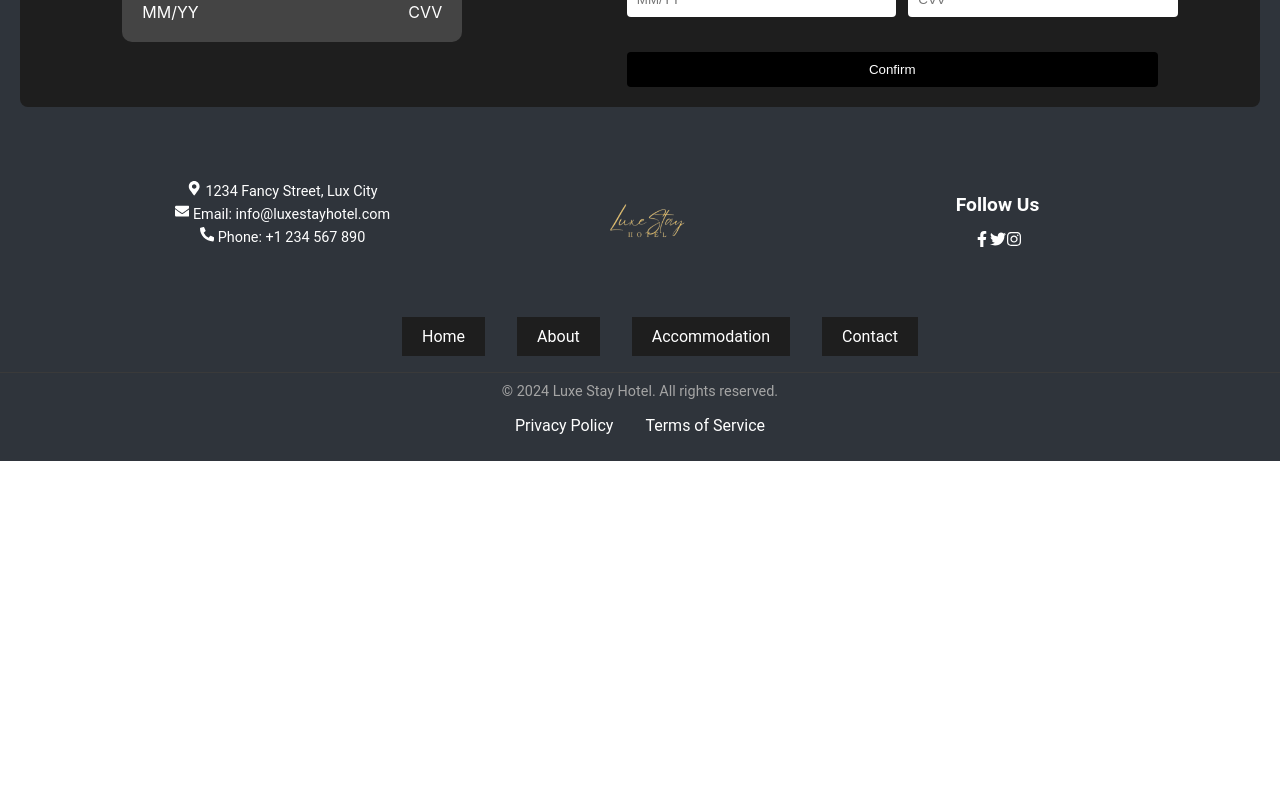
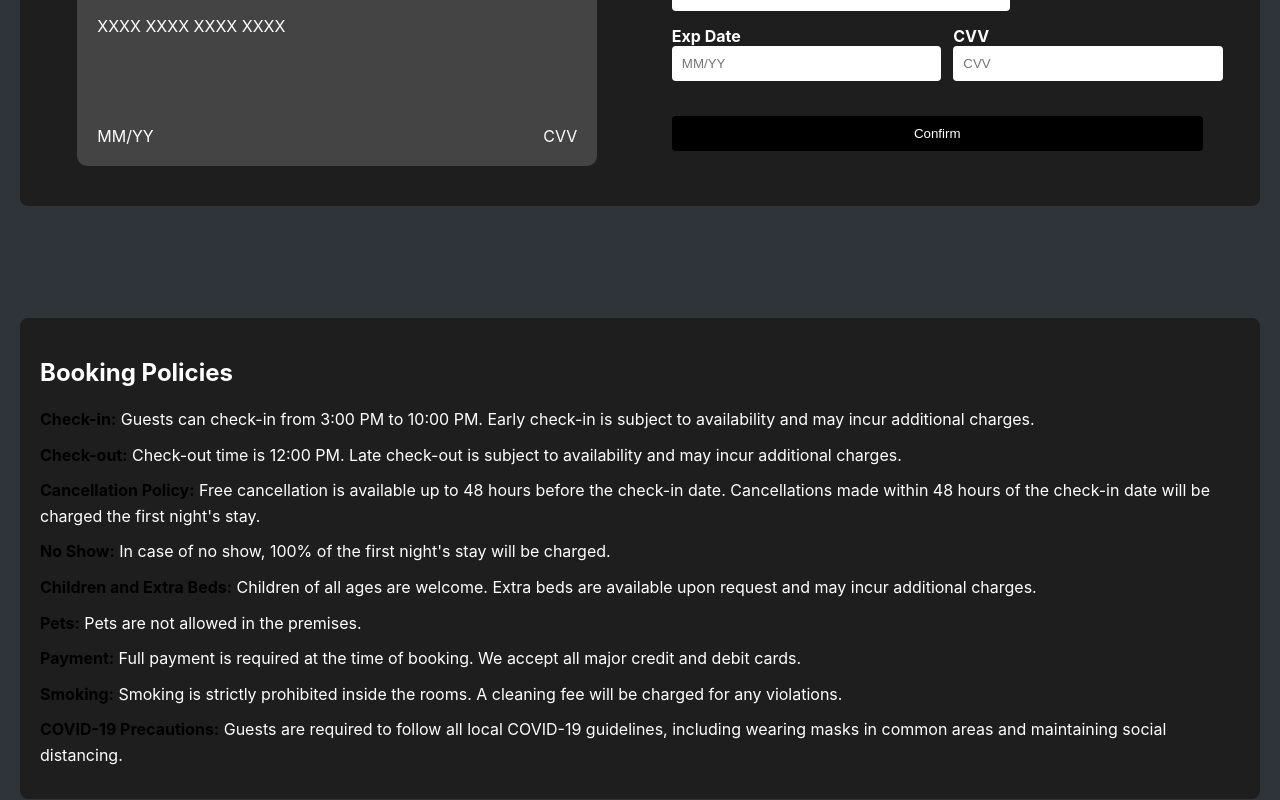
Before and after one commit to ComfortN/hotel-app, a React (Create React App) app: page /checkout in a window 1280 px wide. Shown: the part 1080-1880 px from the top of the page. Before the commit the page ends 1541 px from the top, so only its background shows below. Built offline with nearby package versions, Linux system fonts and the light colour scheme.

Commit message:
fixing the checkout page

```diff
--- a/src/Components/checkout/Checkout.jsx
+++ b/src/Components/checkout/Checkout.jsx
@@ -2,6 +2,7 @@ import React, {useState} from 'react';
 import '../../styles/Checkout.css';
 import Navbar from '../navbar/Navbar';
 import Footer from '../foooter/Footer';
+import { Link } from 'react-router-dom';
 
 export default function Checkout() {
     const [cardDetails, setCardDetails] = useState({
@@ -74,7 +75,7 @@ return (
     <div className="payment-container">
         <h2>Payment Details</h2>
         <div className='card-payment'>
-        <div className="card-preview">
+            <div className="card-preview">
             <div className="card">
                 <p>{cardDetails.cardholderName || 'CARDHOLDER NAME'}</p>
                 <p>{cardDetails.cardNumber || 'XXXX XXXX XXXX XXXX'}</p>
@@ -110,12 +111,49 @@ return (
                     type="text" name="cvv" placeholder="CVV" value={cardDetails.cvv} onChange={handleInputChange} />
                 </div>
             </div>
-            <button type="submit" className="confirm-button">Confirm</button>
+            <Link to='/successful-payment'>
+                <button type="submit" className="confirm-button">Confirm</button>
+            </Link>
+
             </form>
         </div>
 
         </div>
 
+
+        <div className="policies-container">
+        <h2>Booking Policies</h2>
+        <ul>
+          <li>
+            <strong>Check-in:</strong> Guests can check-in from 3:00 PM to 10:00 PM. Early check-in is subject to availability and may incur additional charges.
+          </li>
+          <li>
+            <strong>Check-out:</strong> Check-out time is 12:00 PM. Late check-out is subject to availability and may incur additional charges.
+          </li>
+          <li>
+            <strong>Cancellation Policy:</strong> Free cancellation is available up to 48 hours before the check-in date. Cancellations made within 48 hours of the check-in date will be charged the first night's stay.
+          </li>
+          <li>
+            <strong>No Show:</strong> In case of no show, 100% of the first night's stay will be charged.
+          </li>
+          <li>
+            <strong>Children and Extra Beds:</strong> Children of all ages are welcome. Extra beds are available upon request and may incur additional charges.
+          </li>
+          <li>
+            <strong>Pets:</strong> Pets are not allowed in the premises.
+          </li>
+          <li>
+            <strong>Payment:</strong> Full payment is required at the time of booking. We accept all major credit and debit cards.
+          </li>
+          <li>
+            <strong>Smoking:</strong> Smoking is strictly prohibited inside the rooms. A cleaning fee will be charged for any violations.
+          </li>
+          <li>
+            <strong>COVID-19 Precautions:</strong> Guests are required to follow all local COVID-19 guidelines, including wearing masks in common areas and maintaining social distancing.
+          </li>
+        </ul>
+      </div>
+
     <Footer />
 </div>
 )
--- a/src/styles/Checkout.css
+++ b/src/styles/Checkout.css
@@ -4,6 +4,7 @@
     min-height: 100vh;
     display: flex;
     flex-direction: column;
+    gap: 2em;
     justify-content: space-between;
 }
 
@@ -105,8 +106,8 @@ margin-bottom: 20px;
 }
 
 .card {
-    width: 300px;
-    height: 180px;
+    width: 30rem;
+    height: 15rem;
     background-color: #444;
     border-radius: 10px;
     padding: 20px;
@@ -128,17 +129,9 @@ margin-bottom: 20px;
 
 .form-group-row {
     display: flex;
-    /* justify-content: space-between; */
     gap: 2em;
 }
 
-/* .form-group-row .form-group {
-    flex: 1;
-}
-
-.form-group-row {
-    margin-right: 20px;
-} */
 
 .confirm-button {
     padding: 10px 20px;
@@ -150,3 +143,33 @@ margin-bottom: 20px;
     margin-top: 20px;
     width: 100%;
 }
+
+
+.policies-container {
+    margin: 40px 20px;
+    padding: 20px;
+    color: w;
+    background-color: #1e1e1e;
+    border-radius: 8px;
+}
+
+.policies-container h2 {
+    margin-bottom: 20px;
+    color: white;
+}
+
+.policies-container ul {
+    list-style-type: none;
+    padding: 0;
+    margin: 0;
+}
+
+.policies-container ul li {
+    margin-bottom: 10px;
+    color: white;
+    line-height: 1.6;
+}
+
+.policies-container ul li strong {
+    color: #000;
+}
```
